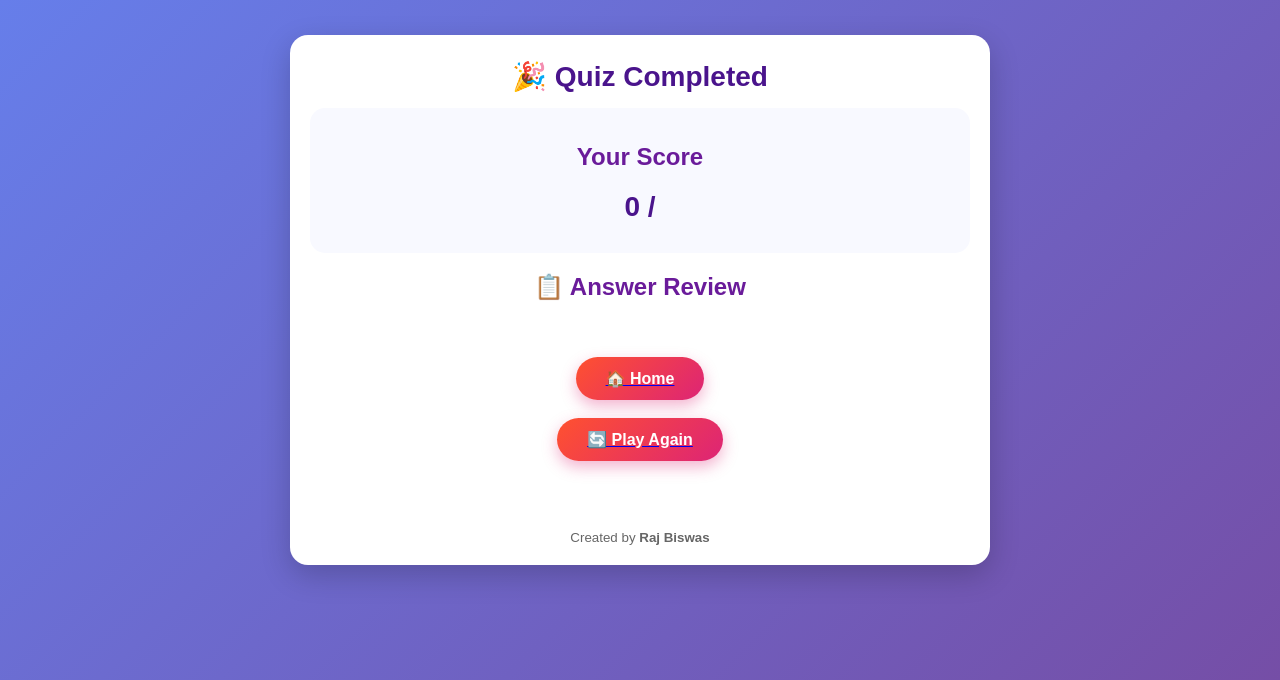
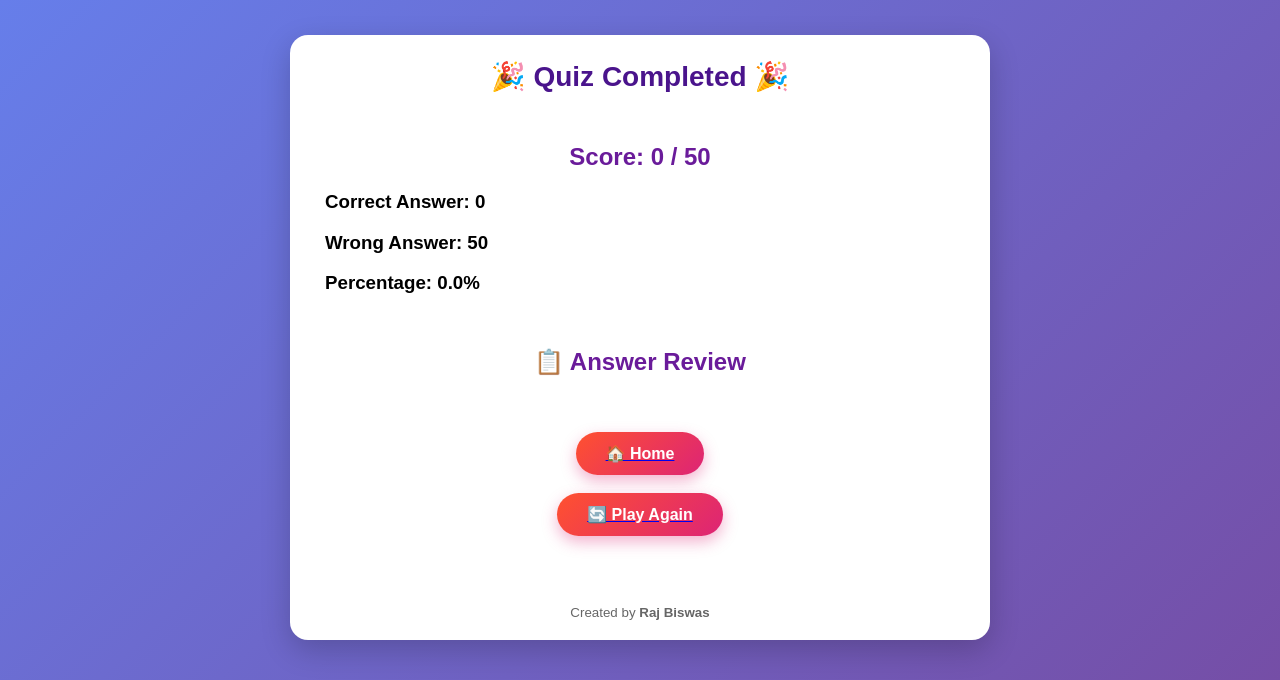
Before and after one commit to rajbis1105-jpg/gk-challenge, a Flask app: page /result in a window 1280 px wide. Shown: the top 680 px of the page. Run offline with Flask 3, Linux system fonts and the light colour scheme.

Commit message:
Update result.html

```diff
--- a/templates/result.html
+++ b/templates/result.html
@@ -1,13 +1,18 @@
 <!DOCTYPE html>
-<html lang="en">
+<html lang="bn">
+
 <head>
+
     <meta charset="UTF-8">
     <meta name="viewport" content="width=device-width, initial-scale=1.0">
+
     <title>Quiz Result</title>
 
     <link rel="stylesheet" href="{{ url_for('static', filename='style.css') }}">
 
+
     <style>
+
         .question-box{
             border:1px solid #ddd;
             border-radius:10px;
@@ -16,101 +21,181 @@
             text-align:left;
         }
 
-        .option{
-            display:block;
+
+        .answer{
             padding:10px;
             margin:8px 0;
             border-radius:6px;
         }
 
+
         .correct{
-            background:#d4edda;
-            color:#155724;
-            font-weight:bold;
+            background:#4CAF50;
+            color:white;
         }
 
+
         .wrong{
-            background:#f8d7da;
-            color:#721c24;
-            font-weight:bold;
+            background:#f44336;
+            color:white;
         }
 
-        .normal{
-            background:#f5f5f5;
+
+        .summary{
+            padding:15px;
+            border-radius:10px;
+            margin-bottom:20px;
         }
 
-        .status{
-            margin-top:10px;
-            font-size:18px;
-            font-weight:bold;
-        }
+
     </style>
 
+
 </head>
+
+
 <body>
+
 
 <div class="container">
 
-    <h1>🎉 Quiz Completed</h1>
 
-    <div class="result-box">
-        <h2>Your Score</h2>
-        <h1>{{ score }} / {{ total_questions }}</h1>
+    <h1>🎉 Quiz Completed 🎉</h1>
+
+
+    <div class="summary">
+
+        <h2>
+            Score: {{ score }} / {{ total }}
+        </h2>
+
+
+        <h3>
+            Correct Answer: {{ score }}
+        </h3>
+
+
+        <h3>
+            Wrong Answer: {{ wrong }}
+        </h3>
+
+
+        <h3>
+            Percentage: {{ percentage }}%
+        </h3>
+
+
     </div>
+
+
+
 
     <h2>📋 Answer Review</h2>
 
+
+
     {% for r in results %}
+
+
 
     <div class="question-box">
 
-        <h3>{{ loop.index }}. {{ r.question }}</h3>
 
-        {% for option in r.options %}
+        <h3>
+            {{ r.number }}. {{ r.question }}
+        </h3>
 
-            {% if option == r.correct_answer %}
-                <div class="option correct">
-                    ✅ {{ option }}
-                </div>
 
-            {% elif option == r.user_answer and not r.is_correct %}
-                <div class="option wrong">
-                    ❌ {{ option }}
-                </div>
 
-            {% else %}
-                <div class="option normal">
-                    {{ option }}
-                </div>
-            {% endif %}
+        <p>
+            Your Answer:
+        </p>
 
-        {% endfor %}
 
         {% if r.is_correct %}
-            <p class="status" style="color:green;">✔ Correct Answer</p>
+
+            <div class="answer correct">
+                ✅ {{ r.selected }}
+            </div>
+
+
         {% else %}
-            <p class="status" style="color:red;">✘ Wrong Answer</p>
+
+            <div class="answer wrong">
+                ❌ {{ r.selected }}
+            </div>
+
+
+            <p>
+                Correct Answer:
+            </p>
+
+
+            <div class="answer correct">
+                ✅ {{ r.correct }}
+            </div>
+
+
         {% endif %}
+
+
+
+        {% if r.is_correct %}
+
+            <h3 style="color:green;">
+                ✔ Correct
+            </h3>
+
+
+        {% else %}
+
+            <h3 style="color:red;">
+                ✘ Wrong
+            </h3>
+
+
+        {% endif %}
+
+
 
     </div>
 
+
+
     {% endfor %}
+
+
+
 
     <br>
 
+
     <a href="/">
-        <button>🏠 Home</button>
+        <button>
+            🏠 Home
+        </button>
     </a>
 
+
     <a href="/quiz">
-        <button>🔄 Play Again</button>
+        <button>
+            🔄 Play Again
+        </button>
     </a>
+
+
 
     <br><br>
 
-    <small>Created by <strong>Raj Biswas</strong></small>
+
+    <small>
+        Created by <strong>Raj Biswas</strong>
+    </small>
+
 
 </div>
 
+
 </body>
+
 </html>
```
